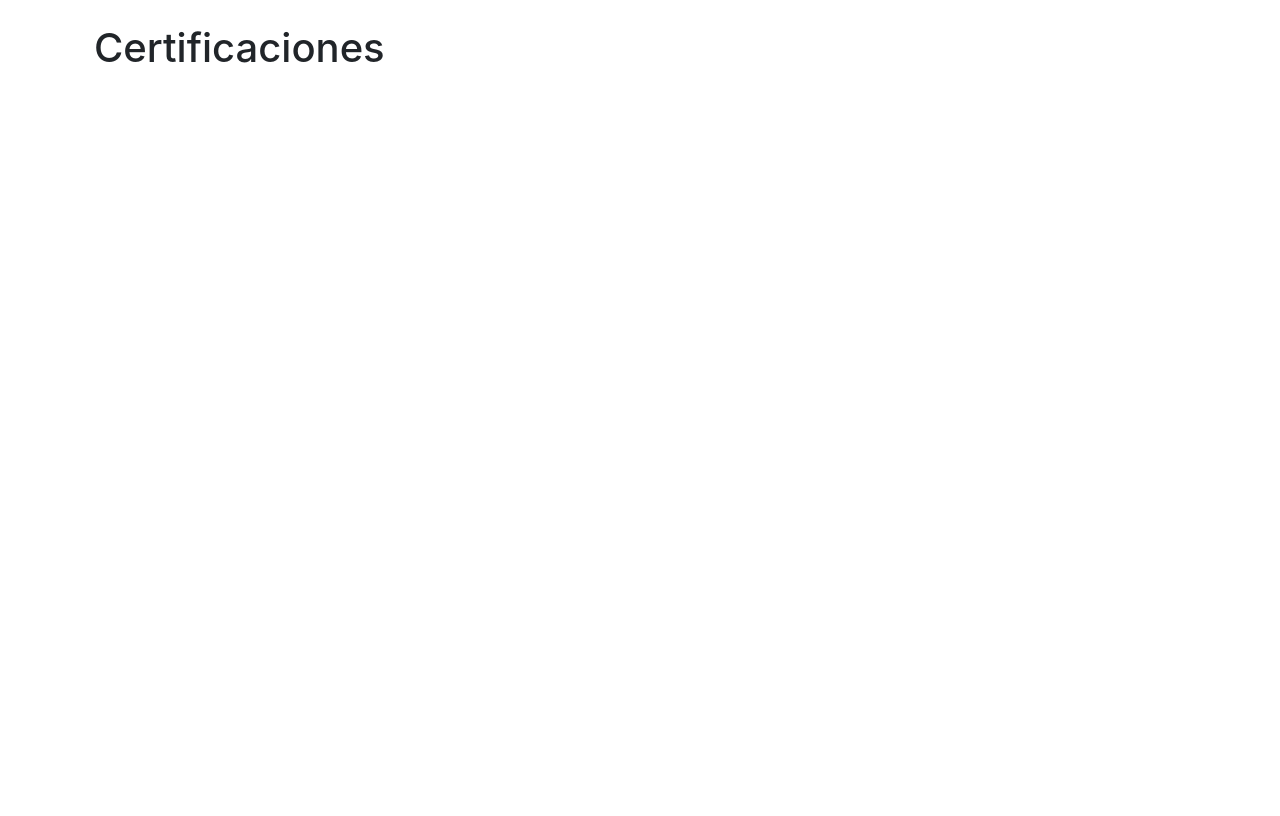
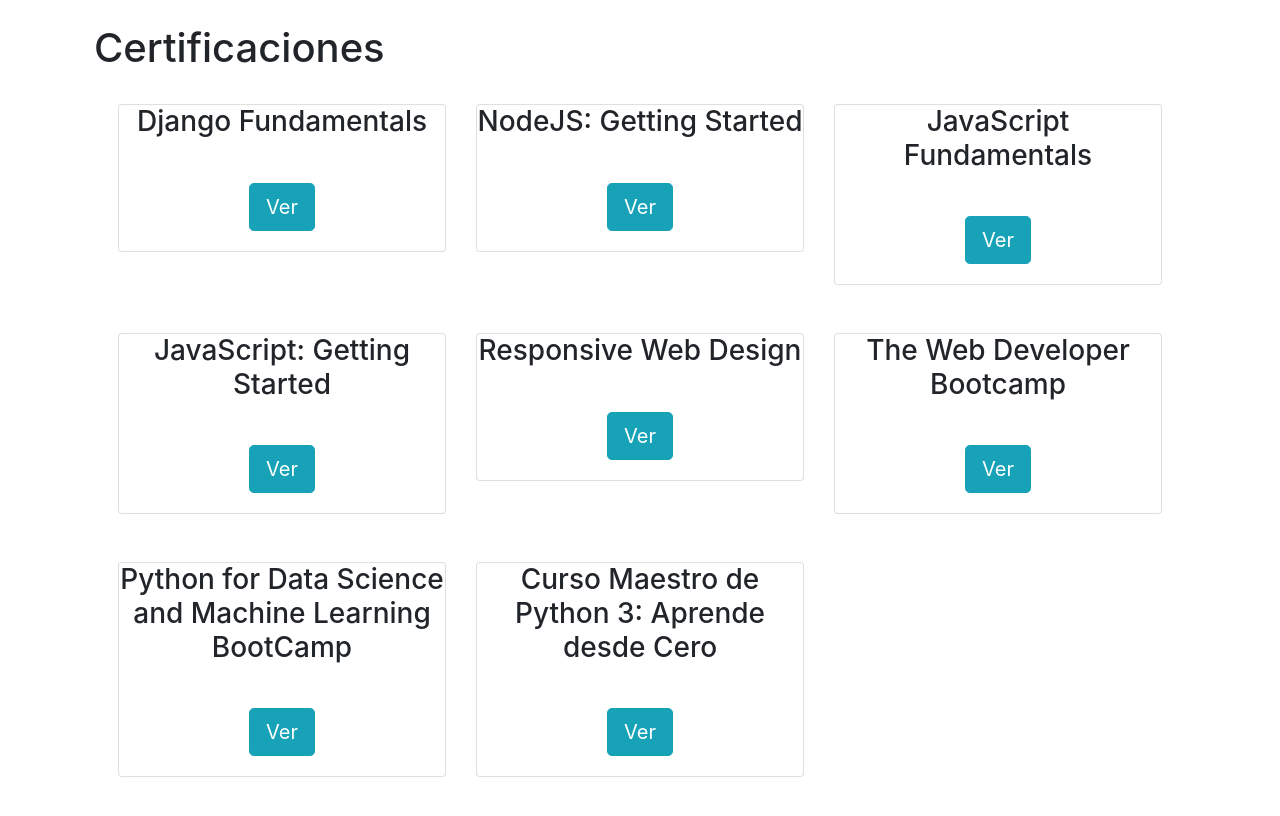
Before and after one commit to BorjaG90/portfolio, a plain HTML site: page src/views/courses/main.html in a window 1280 px wide. Drawn offline with nearby package versions, Linux system fonts and the light colour scheme.

Commit message:
Add certifications

```diff
--- a/src/views/courses/main.html
+++ b/src/views/courses/main.html
@@ -14,9 +14,99 @@
 </head>
 <body>
   <main class="container p-4 mb-5">
+    <h1>Certificaciones</h1>
+    <div class="container p-4">
+      <div class="row">
 
-    <h1>Certificaciones</h1>
+        <div class="col-md-4 mb-5">
+          <div class="card text-center">
+            <div class="card-title">
+              <h3 class="card-title">Django Fundamentals</h3>
+            </div>
+            <div class="card-body">
+              <a href="views/projects/django-fundamentals.html" class="btn btn-info btn-lg">Ver</a>
+            </div>
+          </div>
+        </div>
 
+        <div class="col-md-4 mb-5">
+          <div class="card text-center">
+            <div class="card-title">
+              <h3 class="card-title">NodeJS: Getting Started</h3>
+            </div>
+            <div class="card-body">
+              <a href="views/projects/nodejs-getting-started.html" class="btn btn-info btn-lg">Ver</a>
+            </div>
+          </div>
+        </div>
+
+        <div class="col-md-4 mb-5">
+          <div class="card text-center">
+            <div class="card-title">
+              <h3 class="card-title">JavaScript Fundamentals</h3>
+            </div>
+            <div class="card-body">
+              <a href="views/projects/js-fundamentals.html" class="btn btn-info btn-lg">Ver</a>
+            </div>
+          </div>
+        </div>
+
+        <div class="col-md-4 mb-5">
+          <div class="card text-center">
+            <div class="card-title">
+              <h3 class="card-title">JavaScript: Getting Started</h3>
+            </div>
+            <div class="card-body">
+              <a href="views/projects/js-getting-started.html" class="btn btn-info btn-lg">Ver</a>
+            </div>
+          </div>
+        </div>
+
+        <div class="col-md-4 mb-5">
+          <div class="card text-center">
+            <div class="card-title">
+              <h3 class="card-title">Responsive Web Design</h3>
+            </div>
+            <div class="card-body">
+              <a href="views/projects/responsive-web-design.html" class="btn btn-info btn-lg">Ver</a>
+            </div>
+          </div>
+        </div>
+
+        <div class="col-md-4 mb-5">
+          <div class="card text-center">
+            <div class="card-title">
+              <h3 class="card-title">The Web Developer Bootcamp</h3>
+            </div>
+            <div class="card-body">
+              <a href="views/projects/the-web-dev-bootcamp.html" class="btn btn-info btn-lg">Ver</a>
+            </div>
+          </div>
+        </div>
+
+        <div class="col-md-4 mb-5">
+          <div class="card text-center">
+            <div class="card-title">
+              <h3 class="card-title">Python for Data Science and Machine Learning BootCamp</h3>
+            </div>
+            <div class="card-body">
+              <a href="views/projects/python-data-science-ml-bootcamp.html" class="btn btn-info btn-lg">Ver</a>
+            </div>
+          </div>
+        </div>
+
+        <div class="col-md-4 mb-5">
+            <div class="card text-center">
+              <div class="card-title">
+                <h3 class="card-title">Curso Maestro de Python 3: Aprende desde Cero</h3>
+              </div>
+              <div class="card-body">
+                <a href="views/projects/curso-maestro-python3.html" class="btn btn-info btn-lg">Ver</a>
+              </div>
+            </div>
+          </div>
+      </div> <!-- row -->
+    </div>
   </main>
 
   <!-- Scripts -->
```
Also changed, not shown: src/index.html (+2 -8 lines).
